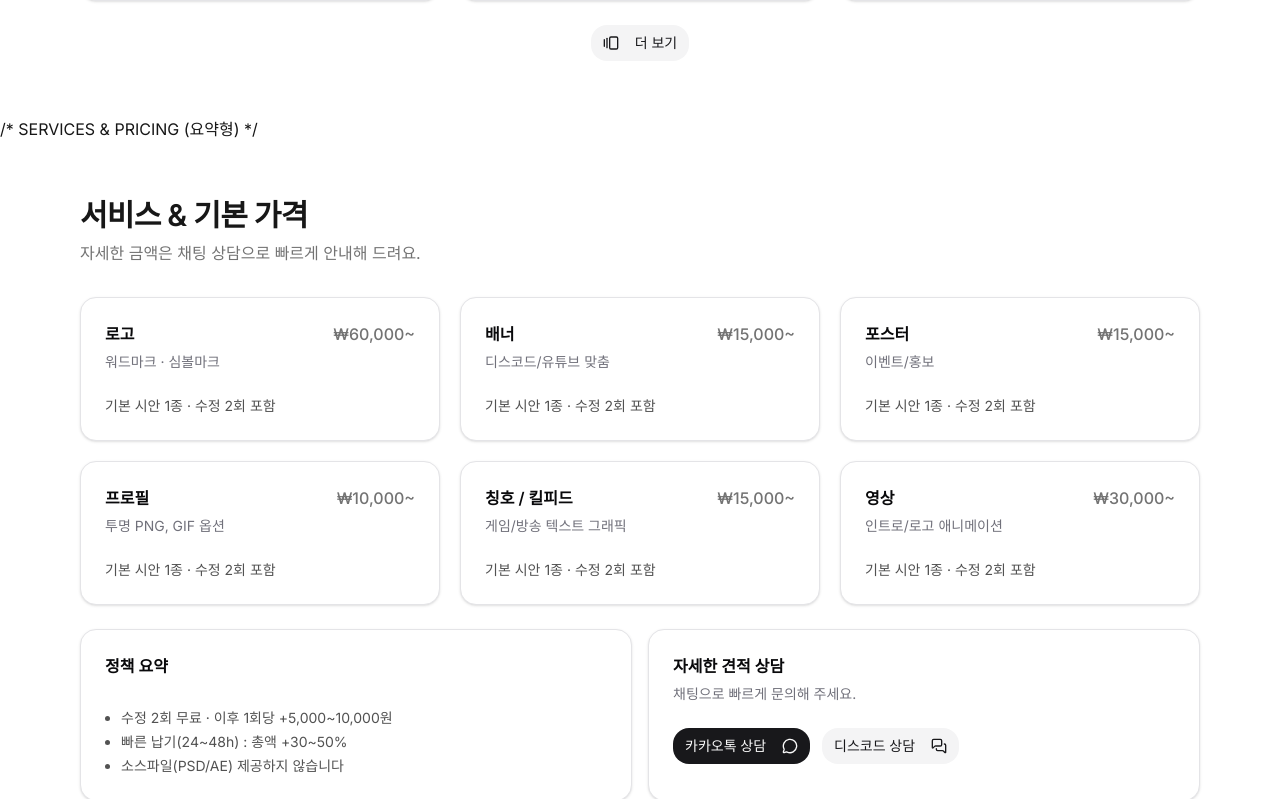
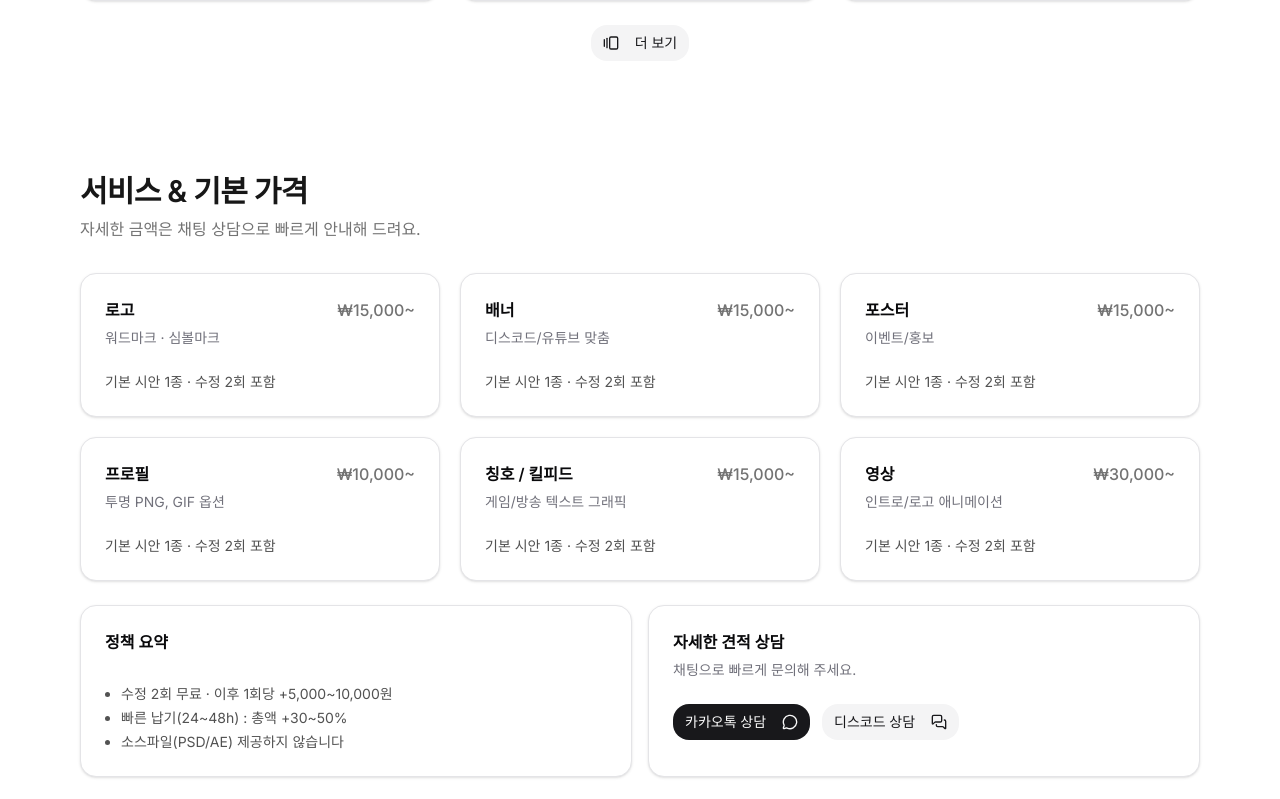
Before and after one commit to miyaM1Ya/MIYA-design, a Next.js app: page / in a window 1280 px wide. Shown: the part 2362-3161 px from the top of the page. Built offline with nearby package versions, Linux system fonts and the light colour scheme.

Commit message:
fix: JSX 주석 변경 및 정리

```diff
--- a/src/app/page.tsx
+++ b/src/app/page.tsx
@@ -257,12 +257,12 @@ export default function StudioWireframe() {
       </Section>
 
       {/* SERVICES & PRICING */}
-      /* SERVICES & PRICING (요약형) */
+     {/* SERVICES & PRICING (요약형) */}
 <Section id="services" title="서비스 & 기본 가격" subtitle="자세한 금액은 채팅 상담으로 빠르게 안내해 드려요.">
   {/* 항목별 시작가 */}
   <div className="grid md:grid-cols-3 gap-5">
     {[
-      { name: "로고", desc: "워드마크 · 심볼마크", price: "₩60,000~" },
+      { name: "로고", desc: "워드마크 · 심볼마크", price: "₩15,000~" },
       { name: "배너", desc: "디스코드/유튜브 맞춤", price: "₩15,000~" },
       { name: "포스터", desc: "이벤트/홍보", price: "₩15,000~" },
       { name: "프로필", desc: "투명 PNG, GIF 옵션", price: "₩10,000~" },
```
